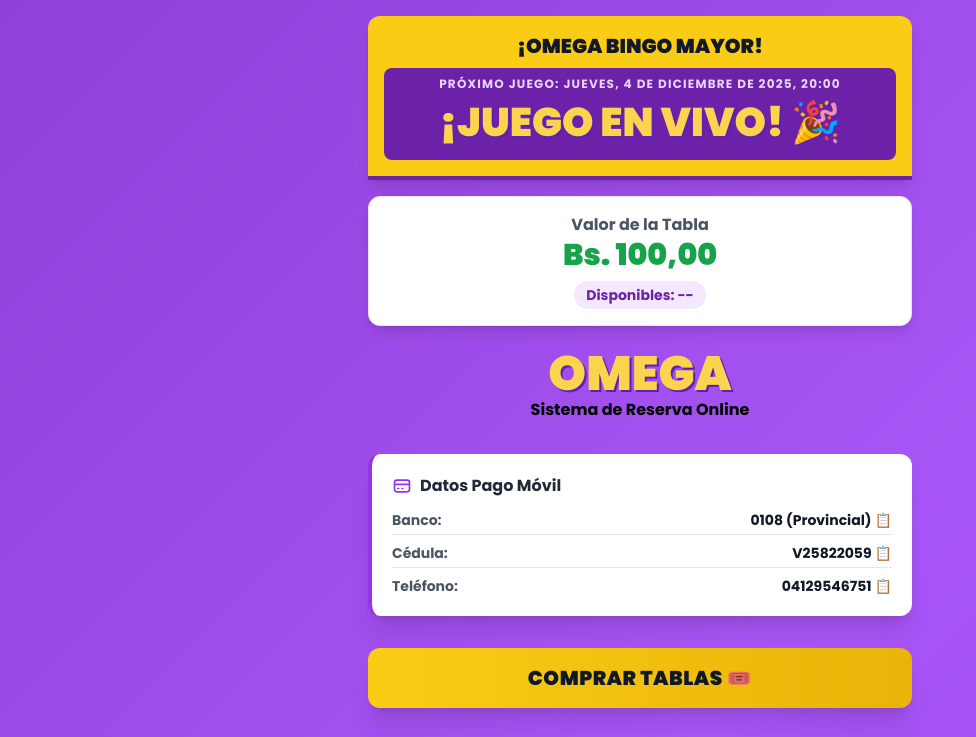
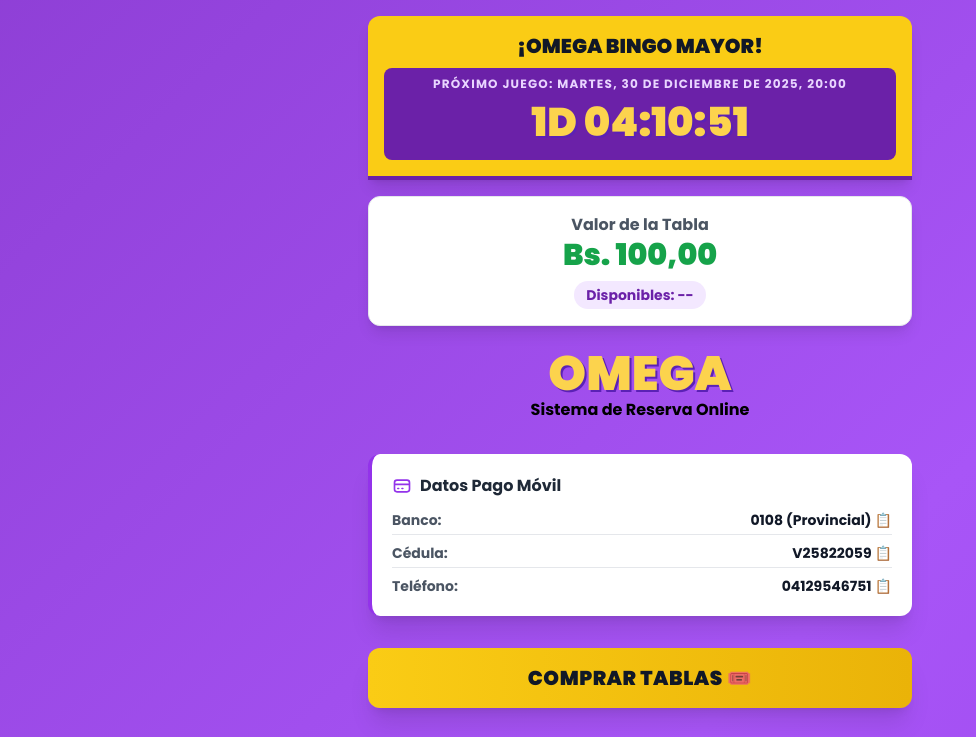
Before and after one commit to BingoAdmi/bingoreservas, a plain HTML site: page index.html in a window 1280 px wide. Shown: the top 737 px of the page, without its empty margins (0-976 px from the left). Drawn offline with nearby package versions, Linux system fonts and the light colour scheme; no server answers.

Commit message:
Update index.html

```diff
--- a/index.html
+++ b/index.html
@@ -14,13 +14,13 @@
     <script>
         // 🚨 TU CONFIGURACIÓN DE FIREBASE 🚨
         const firebaseConfig = {
-            apiKey: "AIzaSyCwrGuhYZkfnH-Yva8CwaEMfEYhzCByrRA",
-            authDomain: "omegareserva369-34542.firebaseapp.com",
-            databaseURL: "https://omegareserva369-34542-default-rtdb.firebaseio.com",
-            projectId: "omegareserva369-34542",
-            storageBucket: "omegareserva369-34542.firebasestorage.app",
-            messagingSenderId: "1023263517856",
-            appId: "1:1023263517856:web:8dec670aac92b8693a6dc5"
+             apiKey: "AIzaSyABUyIEpsAFAJMWAhPXbURFBbyRITj79xM",
+             authDomain: "bingoreservas.firebaseapp.com",
+             databaseURL: "https://bingoreservas-default-rtdb.firebaseio.com",
+             projectId: "bingoreservas",
+             storageBucket: "bingoreservas.firebasestorage.app",
+             messagingSenderId: "198500053040",
+             appId: "1:198500053040:web:865b757df05fe4c5c07df5"
         };
 
         firebase.initializeApp(firebaseConfig);
@@ -312,7 +312,7 @@
         // 🚨 EDITA ESTA CADENA PARA FIJAR LA HORA DEL PRÓXIMO BINGO 🚨
         // Formato: Mes Día, Año Hora:Minuto:Segundo
         // Ejemplo: 'November 30, 2025 20:30:00' (30 Nov 2025, 8:30 PM)
-        const BINGO_DATE_STRING = 'December 4, 2025 20:00:00';
+        const BINGO_DATE_STRING = 'December 30, 2025 20:00:00';
         const BINGO_DATE = new Date(BINGO_DATE_STRING).getTime();
 
         // ==========================================================
@@ -666,7 +666,7 @@
         }
 
         async function submitPayment() {
-            const YOUR_CLOUD_NAME = "dcenrp74j";
+            const YOUR_CLOUD_NAME = "dwhsdurag";
             const YOUR_UPLOAD_PRESET = "bingo_comprobantes";
 
             const name = document.getElementById('payName').value;
```
